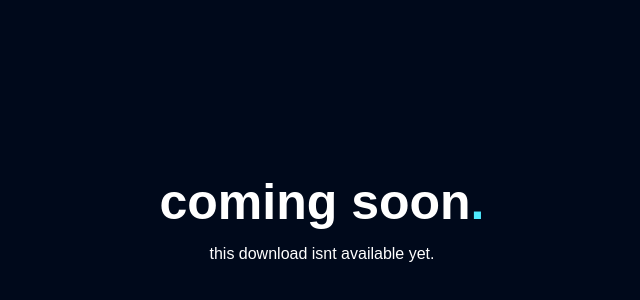
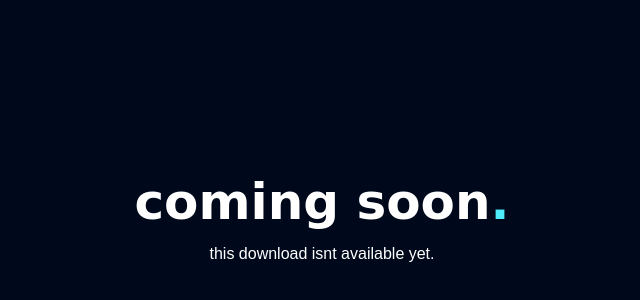
Before and after one commit to tmrxdev/unreleased, a plain HTML site: page index.html in a window 1280 px wide. Shown: the part 188-488 px from the top of the page, without its empty margins (318-958 px from the left). Drawn offline with Linux system fonts and the light colour scheme.

Commit message:
Update index.html

```diff
--- a/index.html
+++ b/index.html
@@ -30,7 +30,7 @@
 
 h1 {
   font-size: 50px;
-  font-family: 'Poppins', sans-serif;
+  font-family: "Brush Script MT", cursive;
   margin-bottom: 0;
   line-height: 1;
   font-weight: 700;
```
